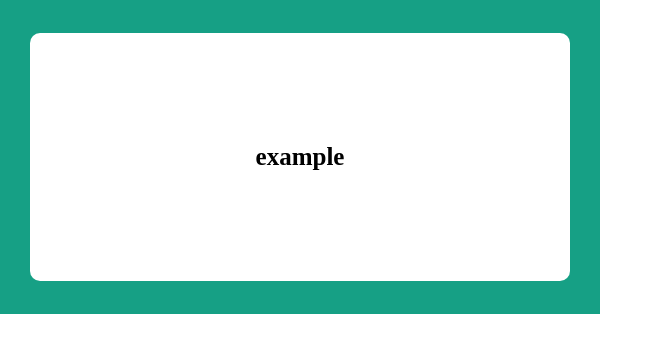
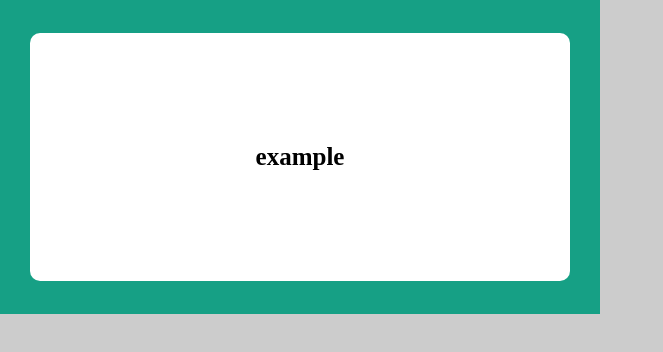
Before and after one commit to TaKO8Ki/html3png, an Electron app: page example.html in a window 1280 px wide. Shown: the whole page, without its empty margins (0-663 px from the left). Drawn offline with Linux system fonts and the light colour scheme.

Commit message:
fix readme

```diff
--- a/example.html
+++ b/example.html
@@ -14,6 +14,7 @@
             body {
                 margin: 0;
                 padding: 0;
+                background: #ccc;
             }
 
             #image {
--- a/package.json
+++ b/package.json
@@ -1,6 +1,6 @@
 {
     "name": "html3png",
-    "version": "1.0.4",
+    "version": "1.0.5",
     "description": "html3png is a tool for converting html to png",
     "main": "main.js",
     "scripts": {
```
Also changed, not shown: README.md.
